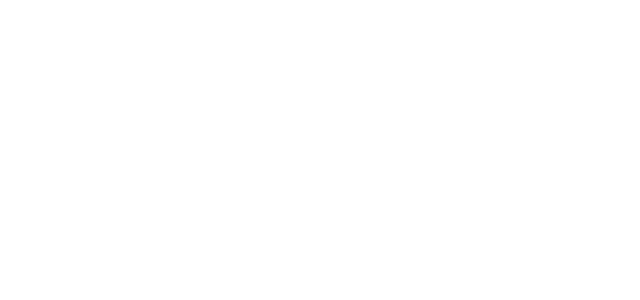
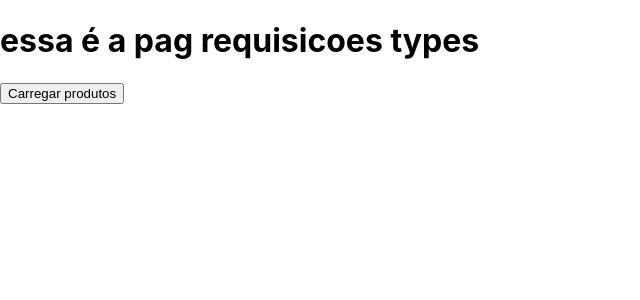
Before and after one commit to Donlekao/Leko-novo, a React (Create React App) app: page /requisicoesType in a window 1280 px wide. Before the commit this address had no page. Shown: the top 300 px of the page, without its empty margins (0-640 px from the left). Built offline with nearby package versions, Linux system fonts and the light colour scheme.

Commit message:
aula02.09

```diff
--- a/src/App.tsx
+++ b/src/App.tsx
@@ -11,6 +11,7 @@
 import Requisicoes from "./paginas/requisicoes";
 import Loja from "./paginas/loja";
 import RTLoja from "./paginas/rTLoja";
+import RequisicoesTypes from "./paginas/requisicoesTypes";
 
 
 function App() {
@@ -28,6 +29,7 @@
         <Route path="/requisicoes" element = {<Requisicoes/>} />
         <Route path="/loja" element = {<Loja/>} />
         <Route path="/rTLoja" element = {<RTLoja/>} />
+        <Route path="/requisicoesType" element = {<RequisicoesTypes/>} />
 
       </Routes>
 
--- a/src/paginas/requisicoes.tsx
+++ b/src/paginas/requisicoes.tsx
@@ -21,11 +21,10 @@
 <h1> Pagina exemplo de requisições</h1>
 <hr /><br />
 
-{/* criando botão para a aplicação da função*/
+{
 <button onClick={carregarProdutos}>Carregar produtos</button>
 }
 
-{/*exibe a quantidade de produto retornado*/}
 Total de produtos: {produtos.length}
 
 </div>
--- a/src/paginas/requisicoesTypes.tsx
+++ b/src/paginas/requisicoesTypes.tsx
@@ -4,7 +4,7 @@
 function RequisicoesTypes (){
     const [produtos, setProdutos] = useState <Produto[]>([]);
 
-const carregarProdutos = () => {
+const carregarProdutos2 = () => {
     fetch("https://fakestoreapi.com/products")
     .then((response) => {
         return response.json();
@@ -18,8 +18,43 @@
 
 }
 
+const [loading, setLoading] = useState (false);
+const carregarProdutos = async () => {
+    setLoading(true);
+    let response = await fetch("https://fakestoreapi.com/products");
+    let json = await response.json();
+
+    const dataArray = Array.isArray(json) ? json: [json]
+    setLoading (false);
+    setProdutos(dataArray);
+}
+
+
+
+
+
+
+
+
+
+
+
+
+
+
+
+
+
+
+
+
+
+
 return(
 <div>
+
+    <h1>essa é a pag requisicoes types</h1>
+    <button onClick={carregarProdutos}>Carregar produtos</button>
     {produtos.map((item, index) => (
         <div key={index} >
             <img src={item.image} className ='products' />
@@ -29,13 +64,41 @@
             <br />
             <hr />
 
+{loading &&
+<div> Carregando conteudo ...  </div>
+}
+
+
+{!loading &&
+<div>
+    <h1>  Pag ex de requisicoes  </h1>
+
+    <button onClick={carregarProdutos}>Carregar produtos </button>
+    <br />
+    total de produtos: {produtos.length}
+
+</div>
+
+
+
+
+}
+
+
+
+
         </div>
+
+
+
+
+
 
 
 
     ) )}
 
-    </div>
+</div>
 
 )
 
@@ -56,3 +119,5 @@
 
 
 }
+
+export default RequisicoesTypes
```
Also changed, not shown: src/paginas/requisicoesTypesAsync.tsx (added, +27 -0 lines).
